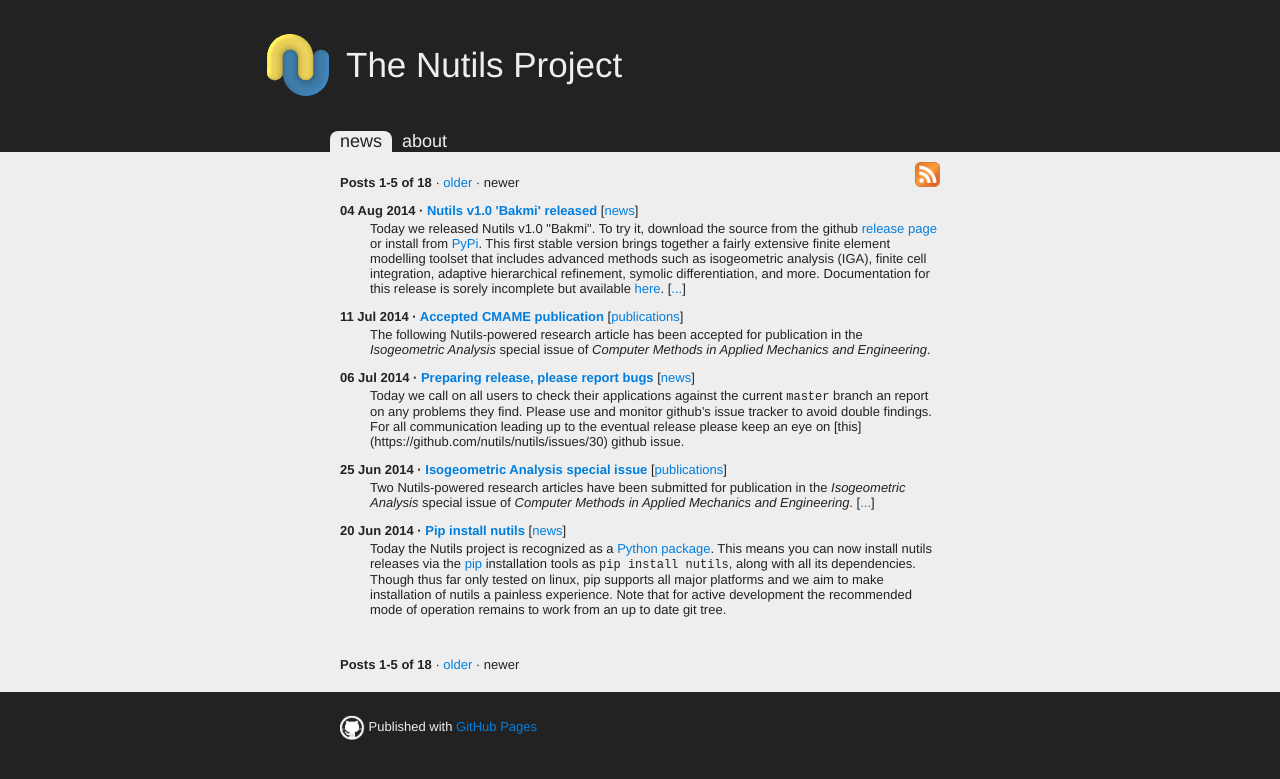
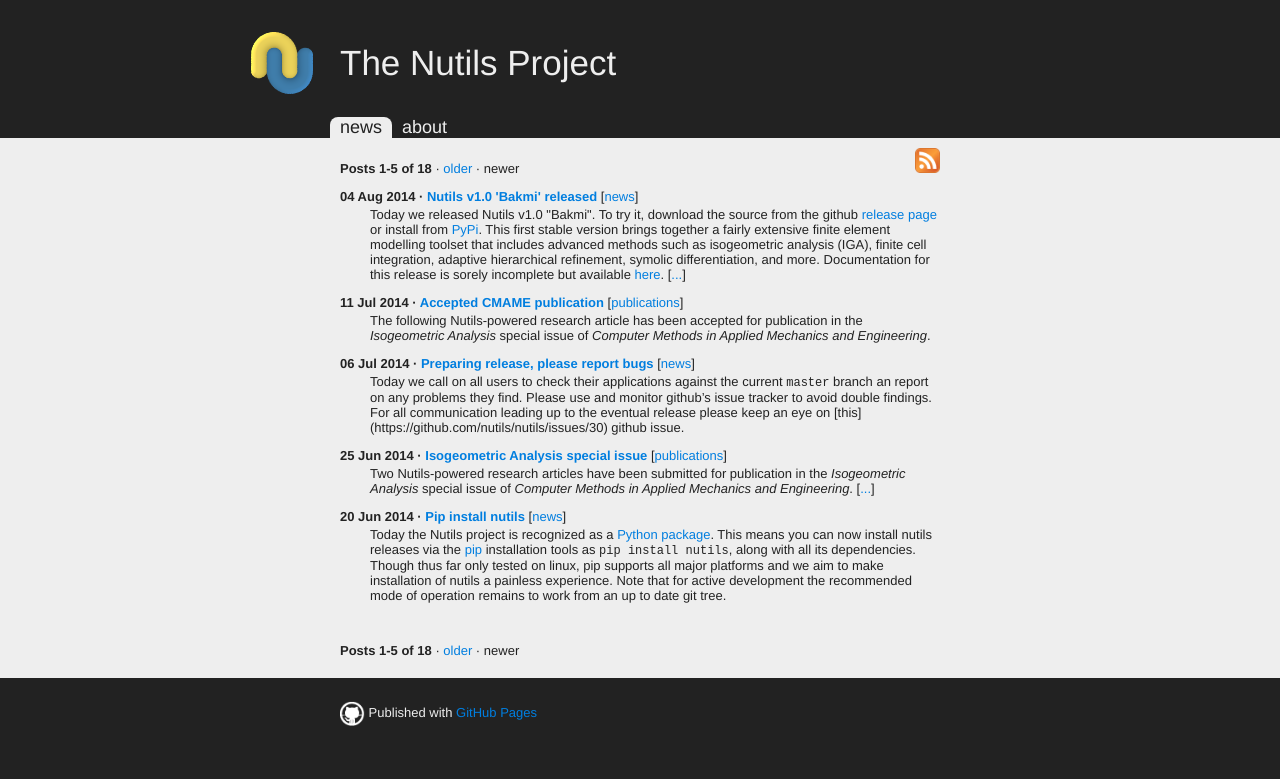
Before and after one commit to nutils/nutils.github.io, a Jekyll site: the page built from index.html, in a window 1280 px wide. Shown: the top 779 px of the page. Built offline with Jekyll 4.4.1, drawn with Linux system fonts in a browser that asks for light colours; Markdown is read by kramdown in place of the engine named in the settings; the list of posts is cut into pages by our own code.

Commit message:
move logo into header

```diff
--- a/css/main.css
+++ b/css/main.css
@@ -32,21 +32,17 @@
 }
 
 header {
-  max-width: 748px; /* 74 px offset for logo */
-}
-
-header h1 {
-  padding: 12px 0 12px 80px;
-  font-size: 35px;
-  font-weight: normal;
+  margin-top: 10px;
+  padding-left: 100px;
+  padding-right: 100px;
   background-image: url("/images/nutilslogo.png");
   background-repeat: no-repeat;
   background-position: left center;
 }
 
-header h1 img {
-  vertical-align: middle;
-  padding: 0 10px;
+header h1 {
+  font-size: 35px;
+  font-weight: normal;
 }
 
 nav {
```
Also changed, not shown: images/nutilslogo.png.
